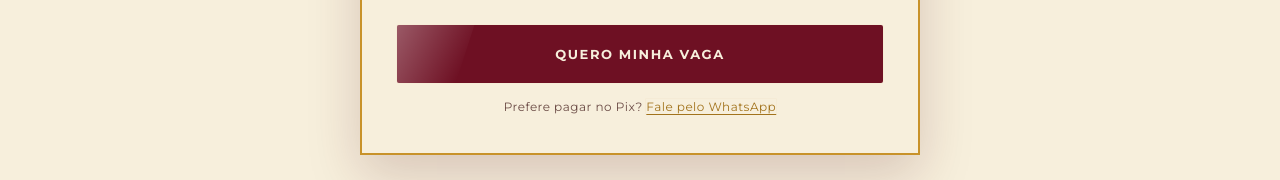
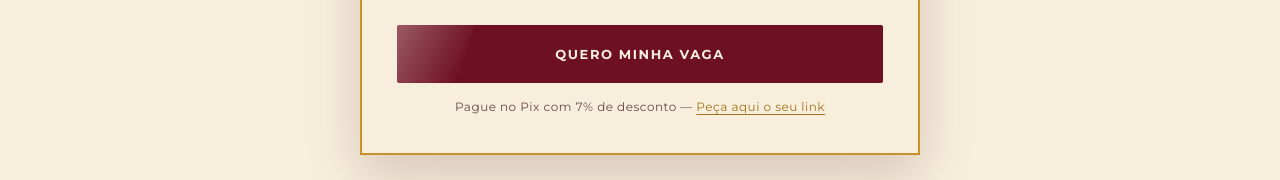
Before and after one commit to mundoamartt/site, a plain HTML site: page chama-que-vem/index.html in a window 1280 px wide. Shown: the part 5907-6087 px from the top of the page. Drawn offline with nearby package versions, Linux system fonts and the light colour scheme.

Commit message:
chama-que-vem: atualiza mensagem Pix com 7% desconto
Co-Authored-By: Claude Sonnet 4.6 <noreply@anthropic.com>

```diff
--- a/chama-que-vem/index.html
+++ b/chama-que-vem/index.html
@@ -1427,7 +1427,7 @@
               <a href="https://www.asaas.com/000/c/8fmk1caagjf6zmyo" class="btn btn-shimmer so-normal">Quero minha vaga</a>
               <a href="https://www.asaas.com/000/c/4q7ubt0zavdc50t4" class="btn btn-shimmer so-pv">Quero minha vaga</a>
               <p class="ticket-note so-pv">Valor de pré-venda · até domingo, 15/11</p>
-              <p class="ticket-note ticket-pix">Prefere pagar no Pix? <a href="https://wa.me/5521997444488?text=Ol%C3%A1!%20Quero%20garantir%20minha%20vaga%20no%20Chama%20Que%20Vem%20e%20prefiro%20pagar%20no%20Pix." target="_blank" rel="noopener">Fale pelo WhatsApp</a></p>
+              <p class="ticket-note ticket-pix">Pague no Pix com 7% de desconto — <a href="https://wa.me/5521997444488?text=Ol%C3%A1!%20Quero%20garantir%20minha%20vaga%20no%20Chama%20Que%20Vem%20e%20prefiro%20pagar%20no%20Pix%20com%20desconto." target="_blank" rel="noopener">Peça aqui o seu link</a></p>
             </div>
           </div>
         </div>
```
